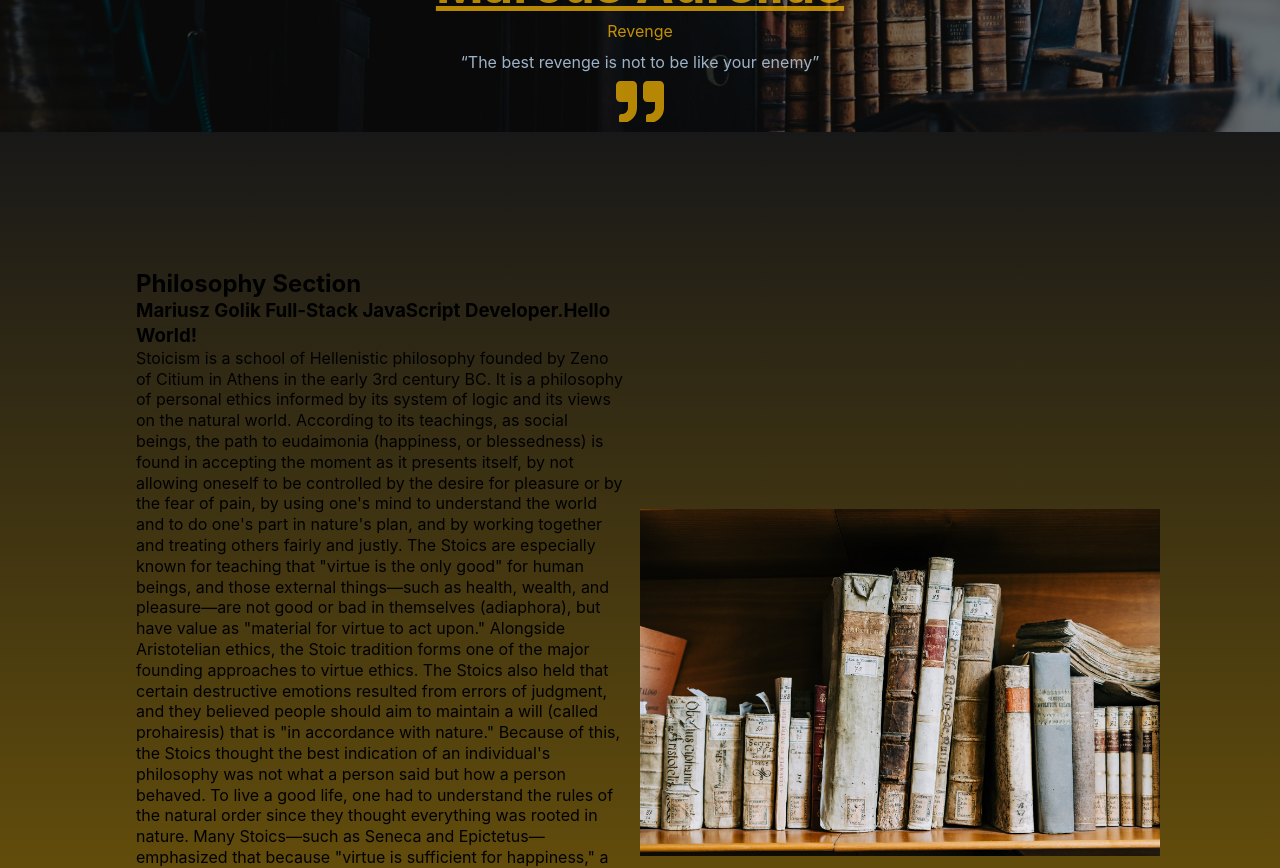
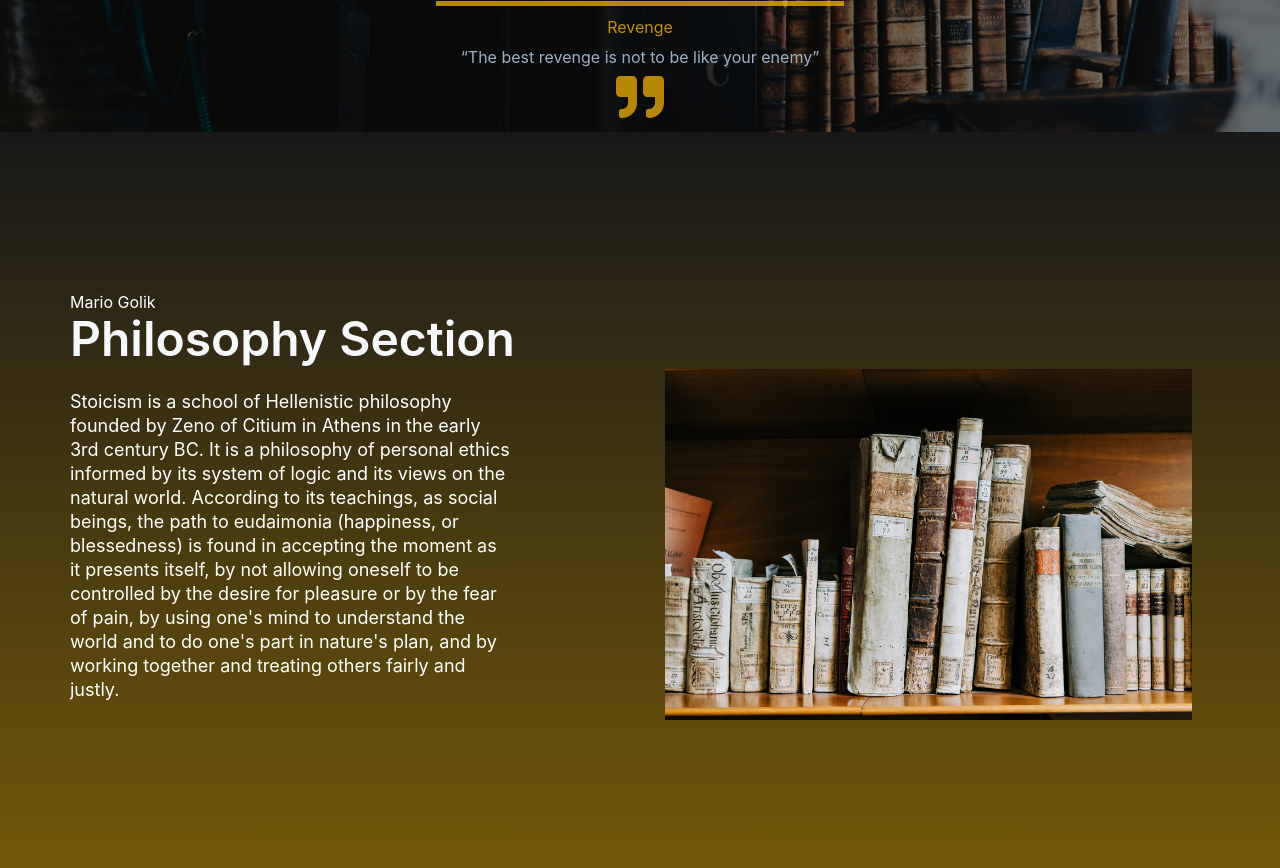
Before and after one commit to danielkeny/webi-sto-rct, a React (Create React App) app: page / in a window 1280 px wide. Shown: the part 740-1608 px from the top of the page. Built offline with nearby package versions, Linux system fonts and the light colour scheme; a web font is replaced by a local one.

Commit message:
added philosophy component and styles

```diff
--- a/src/components/Philosophy.js
+++ b/src/components/Philosophy.js
@@ -1,53 +1,35 @@
 import React from "react";
 import "./Philosophy.scss";
-// import img_1 from "../assets/book_33.jpg";
+import img_1 from "../assets/book_33.jpg";
 
 function Philosophy() {
   return (
-    <div className="philosophy">
-      <div className="philosophy__container">
-        <div className="philosophy__text">
-          <h2>Philosophy Section</h2>
-          <h3>Mariusz Golik Full-Stack JavaScript Developer.Hello World!</h3>
-          <p>
-            Stoicism is a school of Hellenistic philosophy founded by Zeno of
-            Citium in Athens in the early 3rd century BC. It is a philosophy of
-            personal ethics informed by its system of logic and its views on the
-            natural world. According to its teachings, as social beings, the
-            path to eudaimonia (happiness, or blessedness) is found in accepting
-            the moment as it presents itself, by not allowing oneself to be
-            controlled by the desire for pleasure or by the fear of pain, by
-            using one's mind to understand the world and to do one's part in
-            nature's plan, and by working together and treating others fairly
-            and justly. The Stoics are especially known for teaching that
-            "virtue is the only good" for human beings, and those external
-            things—such as health, wealth, and pleasure—are not good or bad in
-            themselves (adiaphora), but have value as "material for virtue to
-            act upon." Alongside Aristotelian ethics, the Stoic tradition forms
-            one of the major founding approaches to virtue ethics. The Stoics
-            also held that certain destructive emotions resulted from errors of
-            judgment, and they believed people should aim to maintain a will
-            (called prohairesis) that is "in accordance with nature." Because of
-            this, the Stoics thought the best indication of an individual's
-            philosophy was not what a person said but how a person behaved. To
-            live a good life, one had to understand the rules of the natural
-            order since they thought everything was rooted in nature. Many
-            Stoics—such as Seneca and Epictetus—emphasized that because "virtue
-            is sufficient for happiness," a sage would be emotionally resilient
-            to misfortune. This belief is similar to the meaning of the phrase
-            "stoic calm," though the phrase does not include the "radical
-            ethical" Stoic views that only a sage can be considered truly free
-            and that all moral corruptions are equally vicious.Stoicism
-            flourished throughout the Roman and Greek world until the 3rd
-            century AD, and among its adherents was Emperor Marcus Aurelius. It
-            experienced a decline after Christianity became the state religion
-            in the 4th century AD. Since then it has seen revivals, notably in
-            the Renaissance (Neostoicism) and in the contemporary era (modern
-            Stoicism).
-          </p>
-        </div>
-        <div className="philosophy__view">
-          {/* <img src={img_1} alt="" /> */}
+    <div className="home__philosophy-section">
+      <div className="container">
+        <div className="row home__philosophy-row">
+          <div className="col">
+            <div className="home__philosophy-text-wrapper">
+              <div className="top-line">Mario Golik</div>
+              <h1 className="heading">Philosophy Section</h1>
+              <p className="home__philosophy-subtitle">
+                Stoicism is a school of Hellenistic philosophy founded by Zeno
+                of Citium in Athens in the early 3rd century BC. It is a
+                philosophy of personal ethics informed by its system of logic
+                and its views on the natural world. According to its teachings,
+                as social beings, the path to eudaimonia (happiness, or
+                blessedness) is found in accepting the moment as it presents
+                itself, by not allowing oneself to be controlled by the desire
+                for pleasure or by the fear of pain, by using one's mind to
+                understand the world and to do one's part in nature's plan, and
+                by working together and treating others fairly and justly.
+              </p>
+            </div>
+          </div>
+          <div className="col">
+            <div className="home__philosophy-img-wrapper">
+              <img src={img_1} alt="3" className="home__philosophy-img" />
+            </div>
+          </div>
         </div>
       </div>
     </div>
--- a/src/components/Philosophy.scss
+++ b/src/components/Philosophy.scss
@@ -1,6 +1,8 @@
 @import "../shared.scss";
 
-.philosophy {
+.home__philosophy-section {
+  color: #fff;
+  padding: 160px 0;
   font-family: $secondary-font;
   background: #ba8b02; /* fallback for old browsers */
   background: -webkit-linear-gradient(
@@ -13,33 +15,107 @@
     #181818,
     #7c5f07
   ); /* W3C, IE 10+/ Edge, Firefox 16+, Chrome 26+, Opera 12+, Safari 7+ */
-  // box-shadow: inset 0 0 0 1000px rgba(0, 0, 0, 0.4);
+  // box-s
+}
 
-  padding: 120px;
-  width: 100%;
-  height: 1000px;
-
-  &__container {
-    display: flex;
-    align-items: center;
-    width: 100%;
-  }
-  &__text {
-    width: 100%;
-    flex: 2 auto;
-    padding: 1rem;
-    p {
-      max-width: 70ch;
-    }
-  }
-  &__view {
-    flex: 1 auto;
-    background: url("../assets/book_33.jpg");
-    background-position: center;
-    background-repeat: no-repeat;
-    background-size: contain;
-    width: 100%;
-    height: 100vh;
-    padding: 1rem;
+.container {
+  @include m_q(991px) {
+    padding-right: 30px;
+    padding-left: 30px;
   }
 }
+
+.home__philosophy-row {
+  align-items: center;
+}
+
+.row {
+  display: flex;
+  margin-right: -15px;
+  margin-bottom: -15px;
+  margin-left: -15px;
+  flex-wrap: wrap;
+  align-content: stretch;
+}
+
+.col {
+  margin-bottom: 15px;
+  padding-right: 15px;
+  padding-left: 15px;
+  flex: 1;
+  max-width: 50%;
+  flex-basis: 50%;
+  @include m_q(768px) {
+    max-width: 100%;
+    flex-basis: 100%;
+  }
+}
+
+.home__philosophy-text-wrapper {
+  max-width: 540px;
+  padding-top: 0;
+  padding-bottom: 60px;
+  @include m_q(768px) {
+    padding-bottom: 65px;
+  }
+}
+
+.heading {
+  margin-bottom: 24px;
+  font-size: 48px;
+  line-height: 1.1;
+  font-weight: 600;
+  color: #f7f8fa;
+}
+
+.dark {
+  color: #1c2237;
+}
+
+.darkBg {
+  background-color: #1c2237;
+}
+
+.home__philosophy-subtitle {
+  max-width: 440px;
+  margin-bottom: 35px;
+  font-size: 18px;
+  line-height: 24px;
+}
+
+.home__philosophy-img-wrapper {
+  // max-width: 555px;
+}
+
+.home__philosophy-img {
+  max-width: 95%;
+  margin-top: 0;
+  margin-right: 0;
+  margin-left: 10px;
+  padding-right: 0;
+}
+
+img {
+  border: 0;
+  max-width: 100%;
+  vertical-align: middle;
+  display: inline-block;
+}
+
+// @media screen and (max-width: 991px) {
+//   .container {
+//     padding-right: 30px;
+//     padding-left: 30px;
+//   }
+// }
+
+// @media screen and (max-width: 768px) {
+//   .home__philosophy-text-wrapper {
+//     padding-bottom: 65px;
+//   }
+
+//   .col {
+//     max-width: 100%;
+//     flex-basis: 100%;
+//   }
+// }
```
